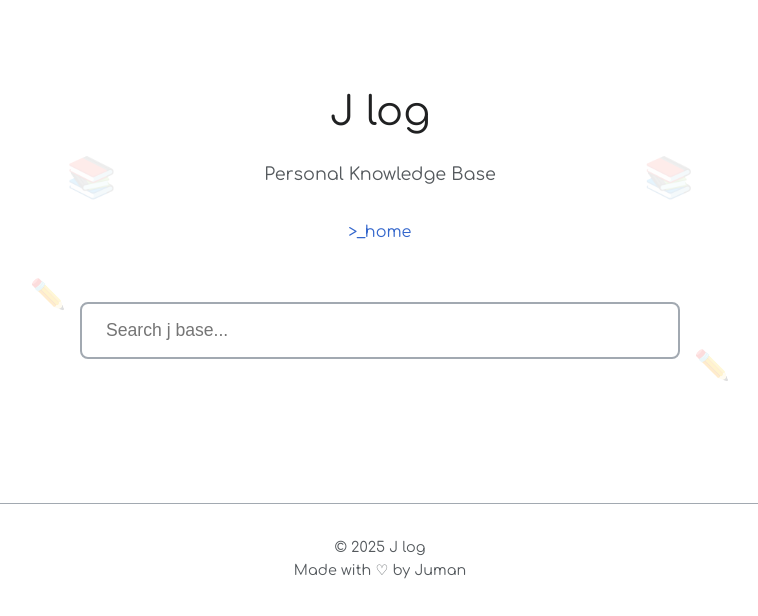
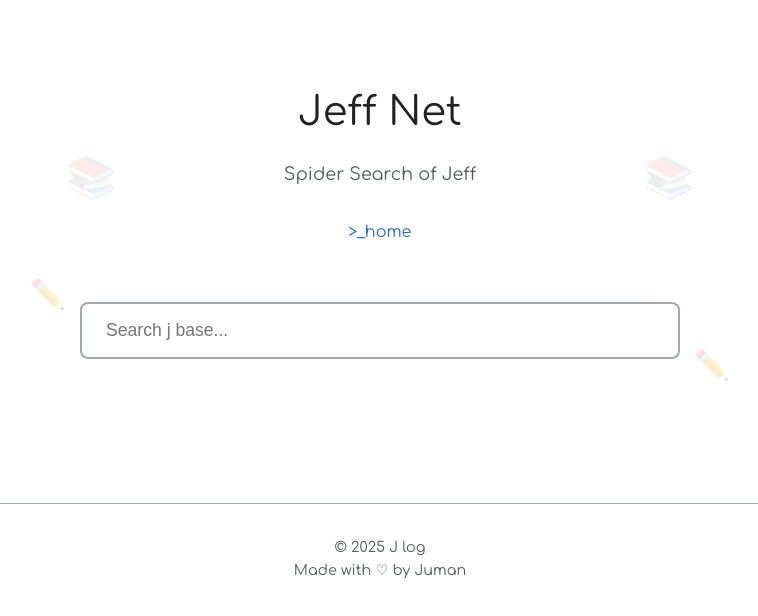
Before and after one commit to jeffvscblogs/jeffnet, a plain HTML site: page index.html in a window 1280 px wide. Shown: the whole page, without its empty margins (260-1018 px from the left). Drawn offline with Linux system fonts and the light colour scheme.

Commit message:
Update index.html

```diff
--- a/index.html
+++ b/index.html
@@ -296,8 +296,8 @@
 <body>
   <div id="app">
     <header>
-      <h1>J log</h1>
-      <p class="subtitle">Personal Knowledge Base</p>
+      <h1>Jeff Net</h1>
+      <p class="subtitle">Spider Search of Jeff</p>
       <a href="index.html" class="home-link">>_home</a>
       <div class="search-container">
         <input
```
